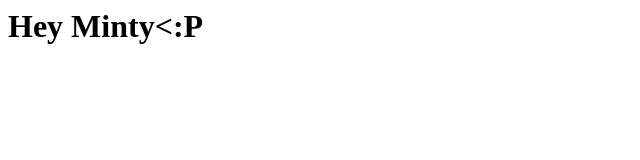
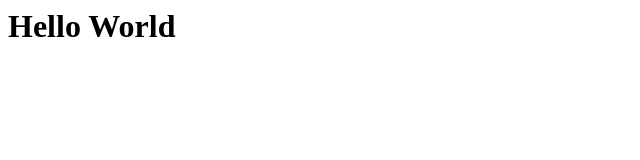
Before and after one commit to MMC97/MMC97.github.io, a plain HTML site: page index.html in a window 1280 px wide. Shown: the whole page, without its empty margins (0-640 px from the left). Drawn offline with Linux system fonts and the light colour scheme.

Commit message:
Update index.html

```diff
--- a/index.html
+++ b/index.html
@@ -1 +1 @@
-<h1>Hey Minty<:P</h1>
+<h1>Hello World</h1>
```
